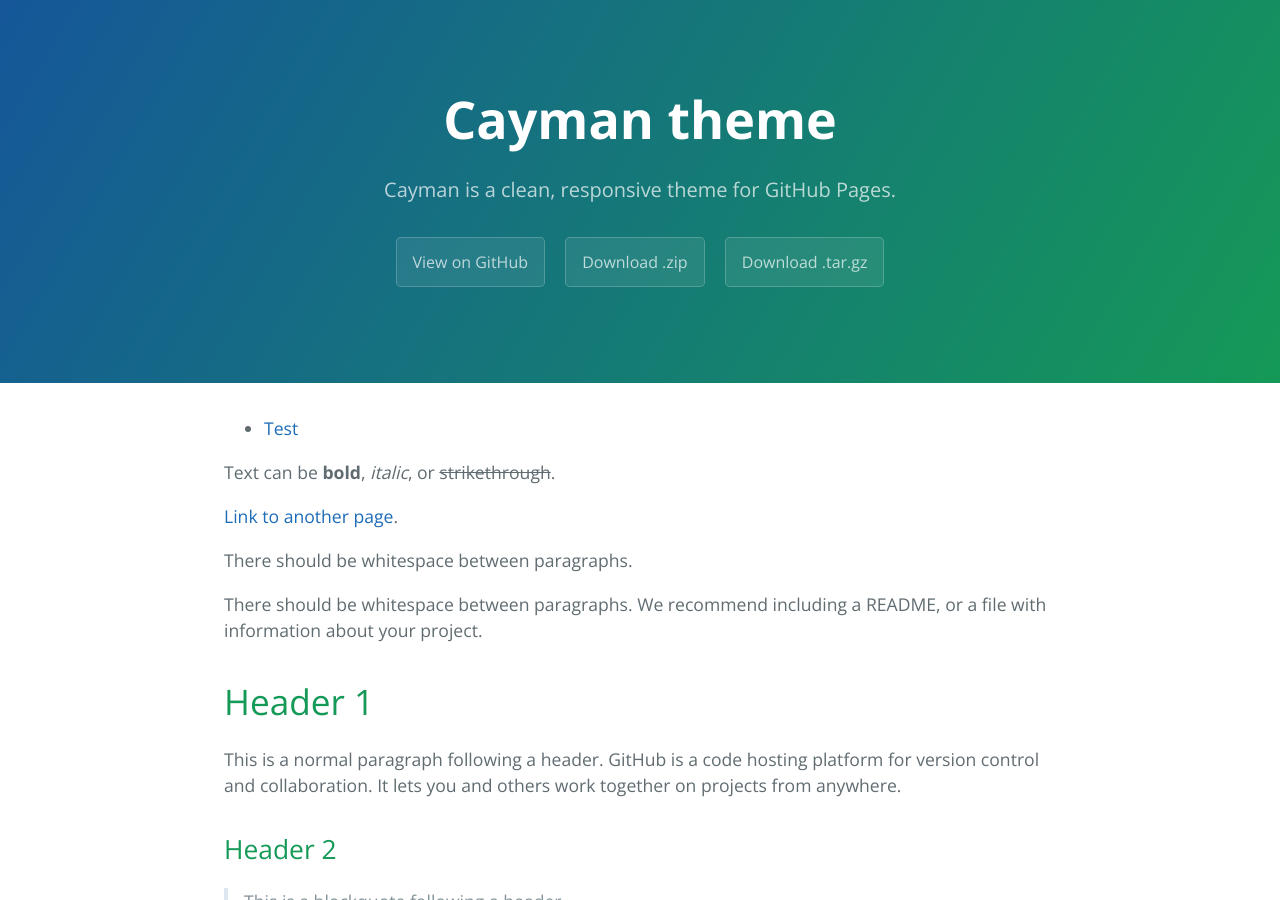
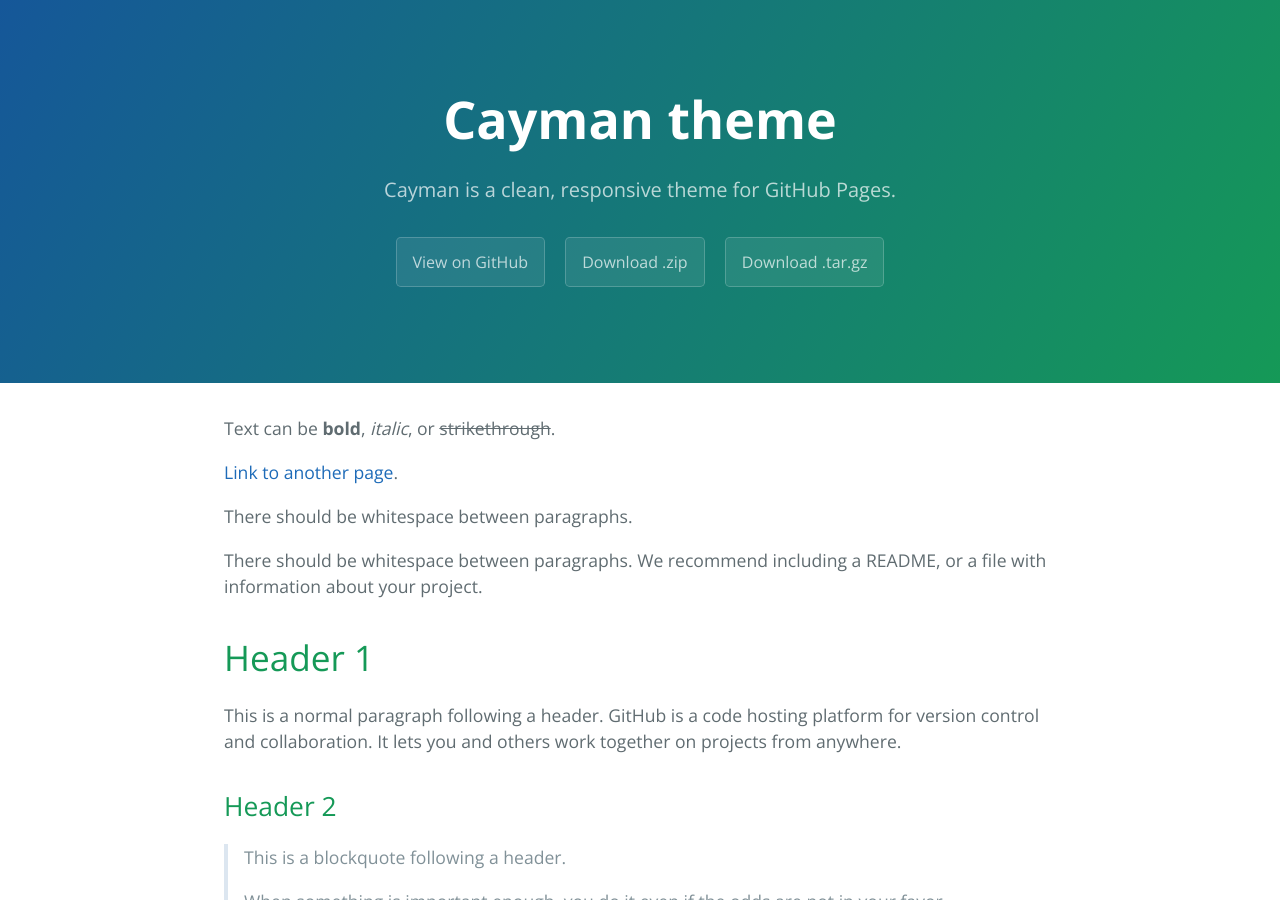
Before and after one commit to rustymuffler/problme, a Jekyll site: the page built from index.md, in a window 1280 px wide and 900 px high. Built offline with Jekyll 4.4.1, drawn with Linux system fonts in a browser that asks for light colours.

Commit message:
fix theme

```diff
--- a/index.md
+++ b/index.md
@@ -1,14 +1,6 @@
 ---
 layout: default
 ---
-
-<ul>
-  {% for post in site.posts %}
-    <li>
-      <a href="{{ post.url }}">{{ post.title }}</a>
-    </li>
-  {% endfor %}
-</ul>
 
 Text can be **bold**, _italic_, or ~~strikethrough~~.
 
```
Also changed, not shown: _posts/2019-07-13-test.html (deleted, +0 -14 lines), assets/crazy_me.jpg (deleted), 2 other files.
